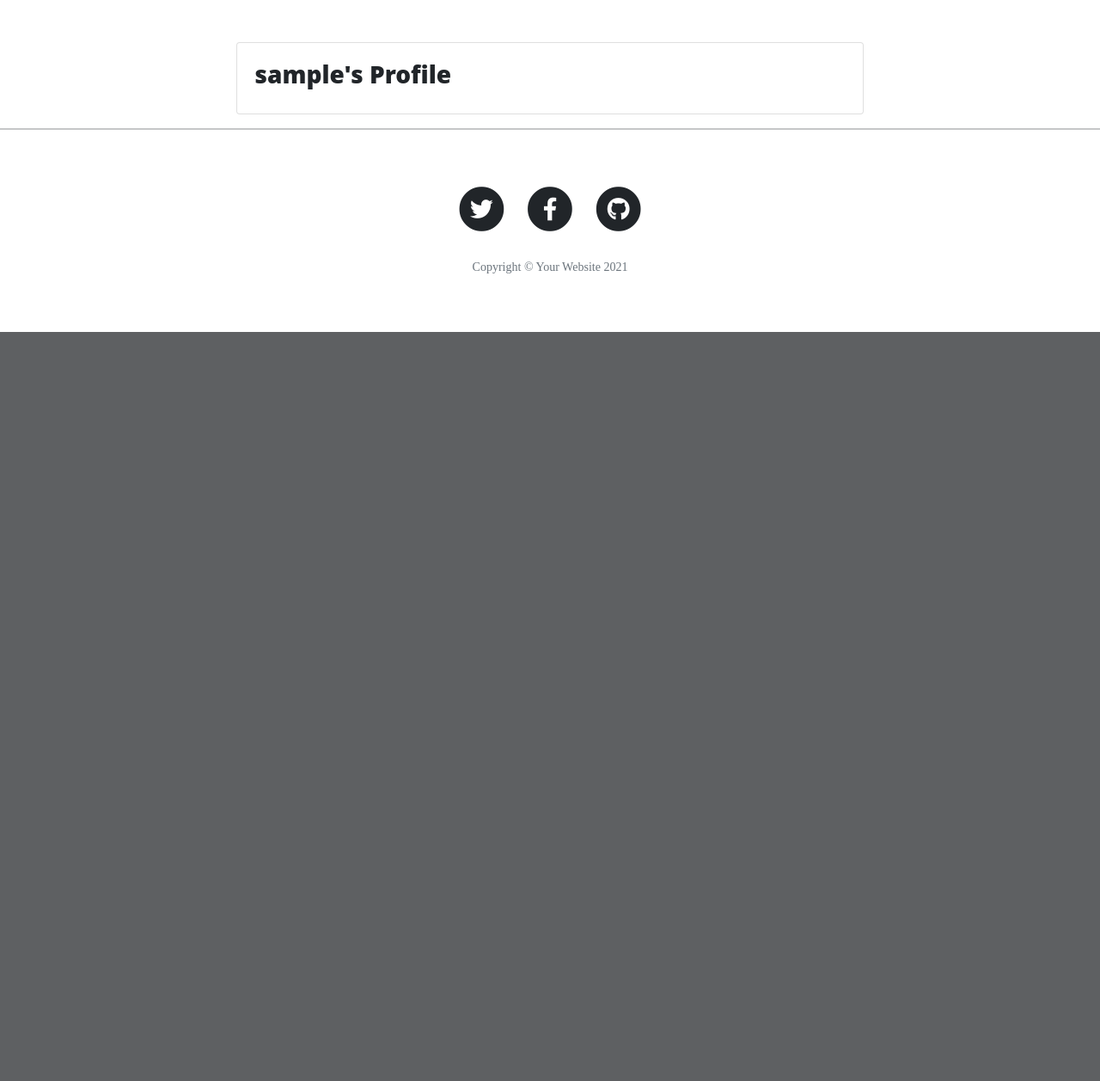
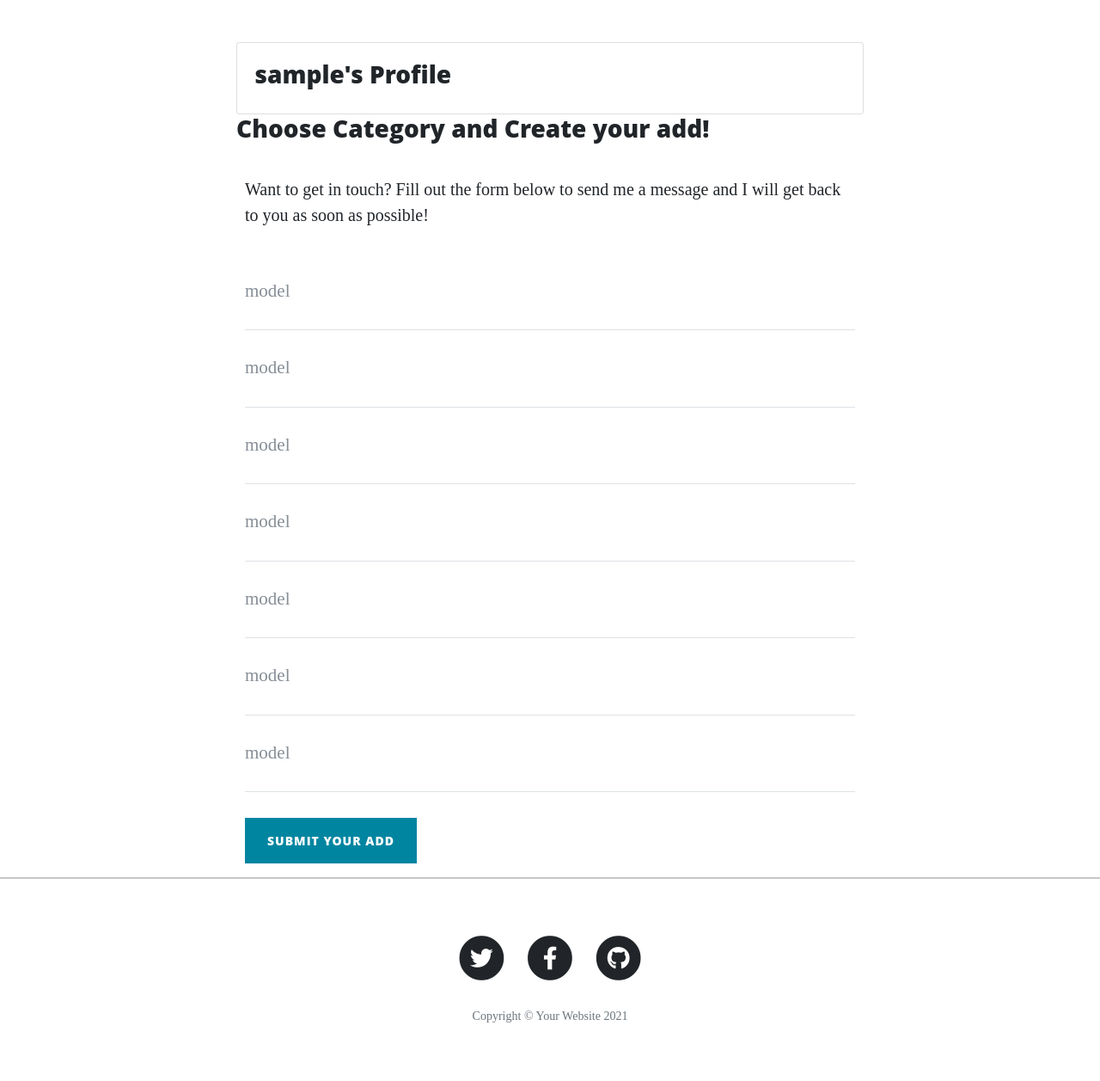
Before and after one commit to Miszamm/ms-ktm, a Flask app: page /profile/1 in a window 1280 px wide. Shown: the part 533-1790 px from the top of the page at 86% size. Before the commit the page ends 919 px from the top, so only its background shows below. Run offline with Flask 2, Linux system fonts and the light colour scheme; the visitor is signed in with stand-in values (Sample User, id 1); a database or web service that is not in the repository returns one stand-in record (values such as "Sample title"); some libraries are stand-ins or nearby versions.

```diff
--- a/app.py
+++ b/app.py
@@ -21,7 +21,7 @@ mongo = PyMongo(app)
 @app.route("/")
 @app.route("/get_posts")
 def get_posts():
-    posts = mongo.db.posts.find()
+    posts = list(mongo.db.posts.find())
     return render_template("posts.html", posts=posts, page_title="Ads")
 
 
--- a/templates/base.html
+++ b/templates/base.html
@@ -26,6 +26,9 @@
           <li class="nav-item">
             <a class="nav-link" href="{{ url_for('index') }}">Home</a>
           </li>
+          <li class="nav-item">
+                <a class="nav-link" href="{{ url_for('get_posts') }}">Ads</a>
+            </li>
           {% if session.user %}
             <li class="nav-item">
                 <a class="nav-link" href="{{ url_for('logout') }}">Log Out</a>
@@ -40,9 +43,7 @@
             <li class="nav-item">
                 <a class="nav-link" href="{{ url_for('login') }}">Log In</a>
             </li>
-            <li class="nav-item">
-                <a class="nav-link" href="{{ url_for('get_posts') }}">Ads</a>
-            </li>
+
           {% endif %}
         </ul>
       </div>
--- a/templates/profile.html
+++ b/templates/profile.html
@@ -7,7 +7,81 @@
                     <h3>{{ username }}'s Profile</h3>
                 </div>
             </div>
-
+            <div>
+                <h3>Choose Category and Create your add!</h3>
+            </div>
         </div>
     </div>
+    <div class="container">
+        <div class="row">
+            <div class="col-lg-8 col-md-10 mx-auto">
+                <p>Want to get in touch? Fill out the form below to send me a message and I will get back to you as soon as
+                    possible!</p>
+
+                <form novalidate method="POST" action="{{ url_for('get_posts') }}">
+                    <div class="control-group">
+                        <div class="form-group floating-label-form-group controls">
+                            <label>Model</label>
+                            <input id="model" type="model" name="" class="form-control" placeholder="model" required
+                                data-validation-required-message="Please, Specify Your Model">
+                            <p class="help-block text-danger"></p>
+                        </div>
+                    </div>
+                    <div class="control-group">
+                        <div class="form-group floating-label-form-group controls">
+                            <label>Year</label>
+                            <input id="" type="model" name="" class="form-control" placeholder="model" required
+                                data-validation-required-message="Please, Specify Your Model">
+                            <p class="help-block text-danger"></p>
+                        </div>
+                    </div>
+                    <div class="control-group">
+                        <div class="form-group floating-label-form-group controls">
+                            <label>Model</label>
+                            <input id="" type="model" name="" class="form-control" placeholder="model" required
+                                data-validation-required-message="Please, Specify Your Model">
+                            <p class="help-block text-danger"></p>
+                        </div>
+                    </div>
+                    <div class="control-group">
+                        <div class="form-group floating-label-form-group controls">
+                            <label>Model</label>
+                            <input id="" type="model" name="" class="form-control" placeholder="model" required
+                                data-validation-required-message="Please, Specify Your Model">
+                            <p class="help-block text-danger"></p>
+                        </div>
+                    </div>
+                    <div class="control-group">
+                        <div class="form-group floating-label-form-group controls">
+                            <label>Model</label>
+                            <input id="" type="model" name="" class="form-control" placeholder="model" required
+                                data-validation-required-message="Please, Specify Your Model">
+                            <p class="help-block text-danger"></p>
+                        </div>
+                    </div>
+                    <div class="control-group">
+                        <div class="form-group floating-label-form-group controls">
+                            <label>Model</label>
+                            <input id="" type="model" name="" class="form-control" placeholder="model" required
+                                data-validation-required-message="Please, Specify Your Model">
+                            <p class="help-block text-danger"></p>
+                        </div>
+                    </div>
+                    <div class="control-group">
+                        <div class="form-group floating-label-form-group controls">
+                            <label>Model</label>
+                            <input id="" type="model" name="" class="form-control" placeholder="model" required
+                                data-validation-required-message="Please, Specify Your Model">
+                            <p class="help-block text-danger"></p>
+                        </div>
+                    </div>
+                    <br>
+                    <div id="success"></div>
+                    <button type="submit" class="btn btn-primary">Submit Your Add</button>
+                </form>
+            </div>
+        </div>
+    </div>
+
+
  {% endblock%}
```
Also changed, not shown: templates/posts.html (+14 -11 lines).
